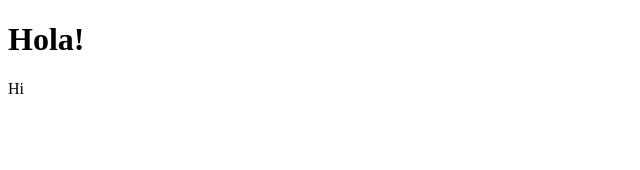
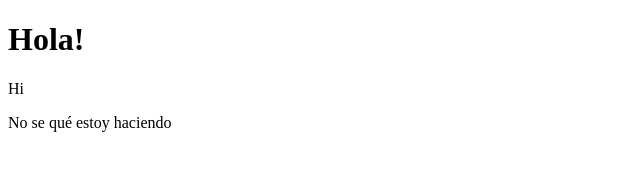
Before and after one commit to Libs92/new-repo, a plain HTML site: page index.html in a window 1280 px wide. Shown: the whole page, without its empty margins (0-640 px from the left). Drawn offline with Linux system fonts and the light colour scheme.

```diff
--- a/index.html
+++ b/index.html
@@ -6,6 +6,7 @@
     <title>Document</title>
     <h1>Hola!</h1>
     <p>Hi</p>
+    <a>No se qué estoy haciendo</a>
   </head>
   <body></body>
 </html>
```
